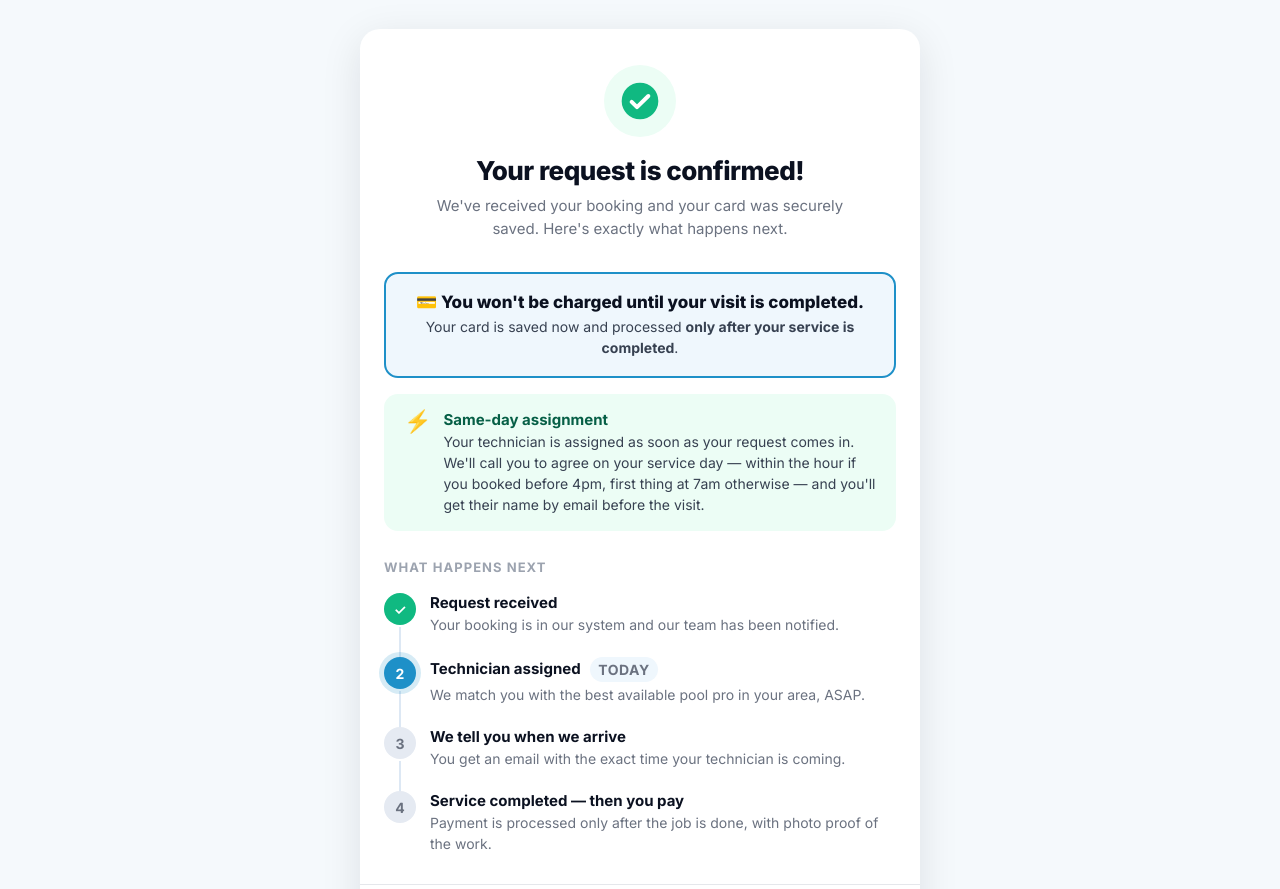
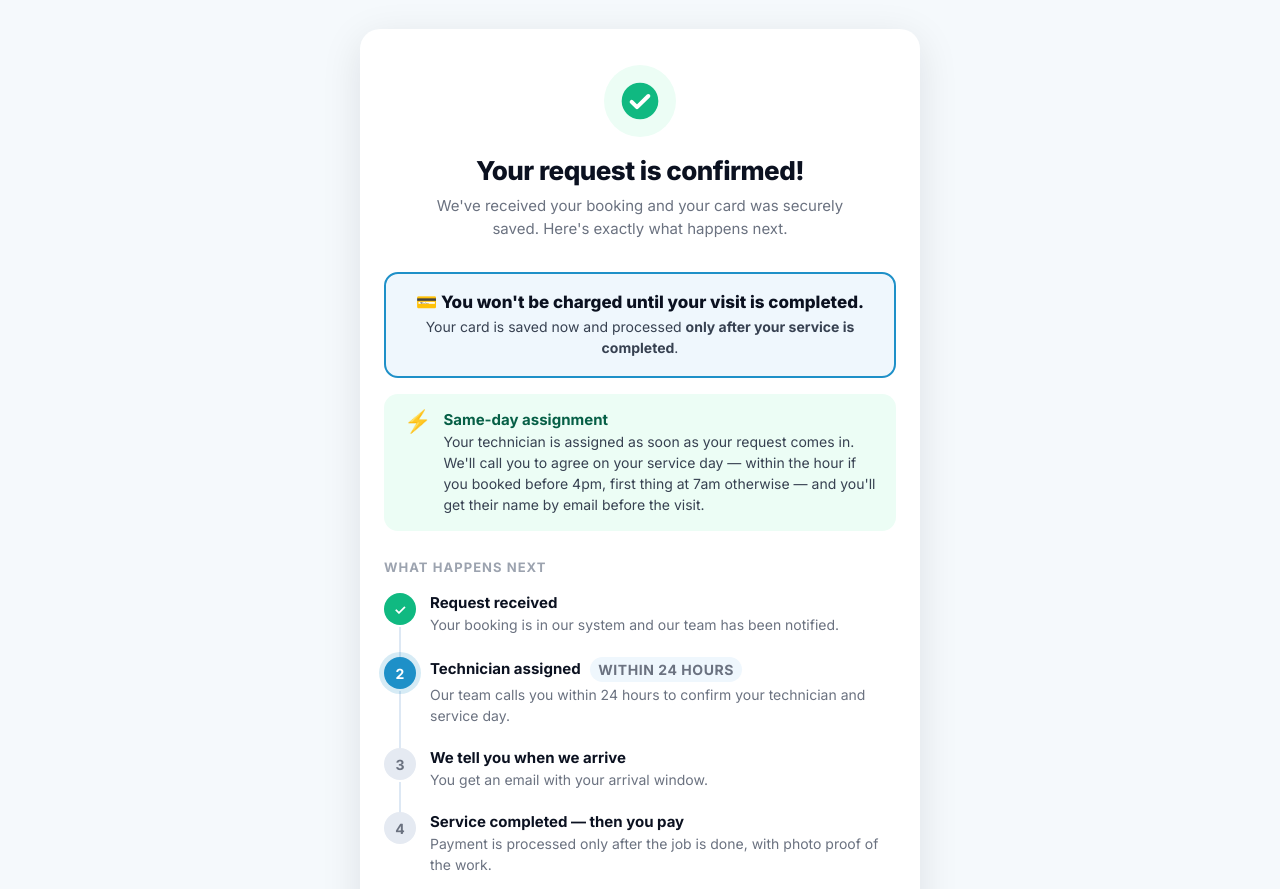
Before and after one commit to Poolplus-app/Poolplus-Landing, a plain HTML site: page confirmed.html in a window 1280 px wide. Shown: the part 63-952 px from the top of the page. Drawn offline with Linux system fonts and the light colour scheme.

Commit message:
Confirmacion: llamada en 24 horas y ventana de llegada, sin prometer hoy

```diff
--- a/confirmed.html
+++ b/confirmed.html
@@ -151,8 +151,8 @@ h1{font-size:26px;font-weight:800;letter-spacing:-.02em;margin-bottom:8px}
       <div class="step">
         <div class="dot now">2</div>
         <div class="step-body">
-          <strong>Technician assigned <span class="badge">Today</span></strong>
-          <span>We match you with the best available pool pro in your area, ASAP.</span>
+                    <strong>Technician assigned <span class="badge">Within 24 hours</span></strong>
+                    <span>Our team calls you within 24 hours to confirm your technician and service day.</span>
         </div>
       </div>
 
@@ -160,7 +160,7 @@ h1{font-size:26px;font-weight:800;letter-spacing:-.02em;margin-bottom:8px}
         <div class="dot next">3</div>
         <div class="step-body">
           <strong>We tell you when we arrive</strong>
-          <span>You get an email with the exact time your technician is coming.</span>
+          <span>You get an email with your arrival window.</span>
         </div>
       </div>
 
```
